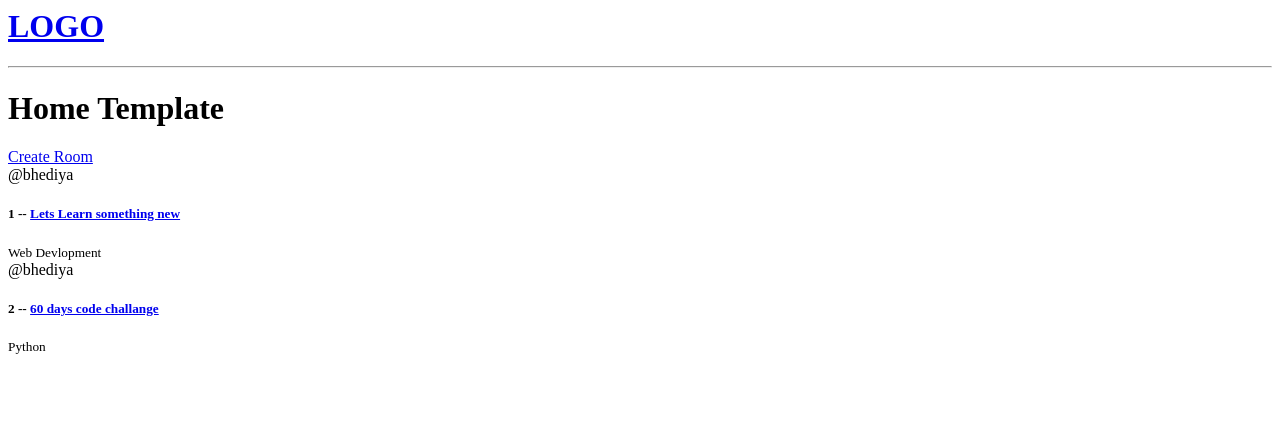
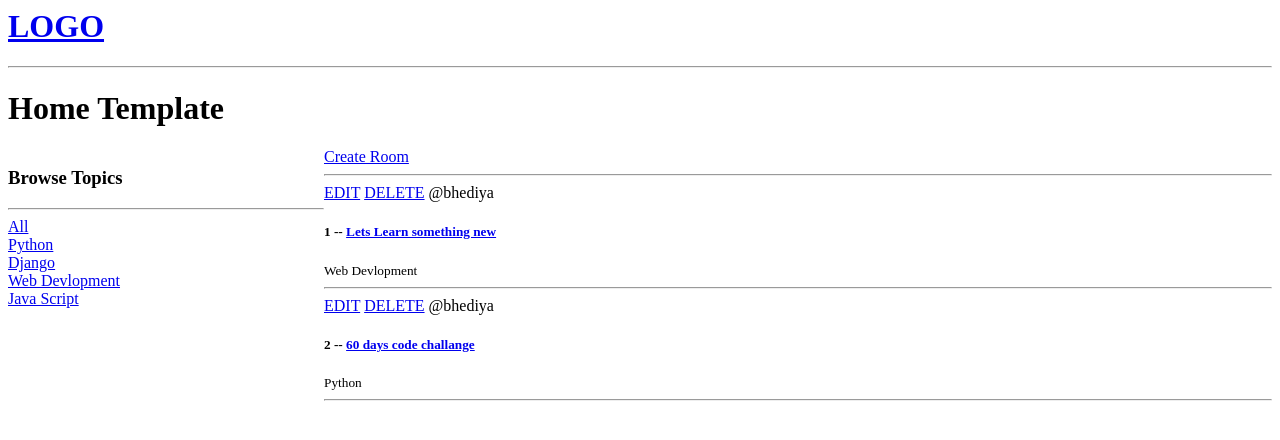
Before and after one commit to VaibhavSiroha/studybud, a Django app: page / in a window 1280 px wide. Shown: the top 440 px of the page. Run offline with Django 5.2, Linux system fonts and the light colour scheme; data comes from the database, SQL or seed files in the repository; both versions use the stored data as it was after the commit.

Commit message:
added a topics div

```diff
--- a/base/models.py
+++ b/base/models.py
@@ -14,6 +14,8 @@ class Room(models.Model):
     #participents=
     updated=models.DateTimeField(auto_now=True)
     created=models.DateTimeField(auto_now_add=True)
+    class Meta:
+        ordering=['-updated','-created']
     def __str__(self):
         return self.name
 
--- a/base/templates/base/home.html
+++ b/base/templates/base/home.html
@@ -1,16 +1,40 @@
 {% extends 'main.html' %}
 {% block content %}
 
+<style>
+    .home-container{
+        display: grid;
+        grid-template-columns: 1fr 3fr;
+    }
+</style>
+
 <h1>Home Template</h1>
 
+<div class="home-container">
+    <div>
+        <h3>Browse Topics</h3>
+        <hr>
+        <div>
+            <a href="{% url 'home' %}">All</a>
+        </div>
+        {% for topic in topics %}
+            <div>
+                <a href="{% url 'home' %}?q={{topic.name}}">{{topic}}</a>
+            </div>
+        {% endfor %}
+    </div>
     <div>
         <a href="{% url 'create-room' %}">Create Room</a>
+        <hr>
         <div>
             {% for room in rooms %}
                 <div>
+                    <a href="{% url 'update-room' room.id %}">EDIT</a>
+                    <a href="{% url 'delete-room' room.id %}">DELETE</a>
                     <span>@{{room.host.username}}</span>
                     <h5>{{room.id}} -- <a href="{% url 'room' room.id %}">{{room.name}}</a></h5>
                     <small>{{room.topic.name}}</small>
+                    <hr>
                 </div>
 
         {% endfor %}
@@ -18,4 +42,6 @@
         </div>
     </div>
 
+</div>
+
 {% endblock content %}
--- a/base/urls.py
+++ b/base/urls.py
@@ -4,5 +4,7 @@ from . import views
 urlpatterns=[
     path('',views.home,name="home"),
     path('room/<str:pk>/', views.room,name="room"),
-    path('create-room/',views.createRoom,name='create-room')
+    path('create-room/',views.createRoom,name='create-room'),
+    path('update-room/<str:pk>/',views.updateRoom,name='update-room'),
+    path('delete-room/<str:pk>/',views.deleteRoom,name='delete-room')
 ]
--- a/base/views.py
+++ b/base/views.py
@@ -1,5 +1,5 @@
 from django.shortcuts import render,redirect
-from .models import Room
+from .models import Room,Topic
 from .forms import RoomForm
 '''
 rooms=[
@@ -9,10 +9,11 @@ rooms=[
 ]
 '''
 
-def home(requset):
+def home(request):
     rooms=Room.objects.all()
-    context={'rooms':rooms}
-    return render(requset,'base/home.html',context)
+    topics=Topic.objects.all()
+    context={'rooms':rooms,'topics':topics}
+    return render(request,'base/home.html',context)
 
 def room(requset,pk):
     room= Room.objects.get(id=pk)
@@ -28,3 +29,24 @@ def createRoom(request):
             return redirect('home')
     context={'form':form}
     return render(request,'base/room_form.html',context)
+
+def updateRoom(request,pk):
+    room=Room.objects.get(id=pk)
+    form=RoomForm(instance=room)
+
+    if request.method=='POST':
+        form=RoomForm(request.POST,instance=room)
+        if form.is_valid():
+            form.save()
+            return redirect('home')
+
+    context={'form':form}
+    return render(request,'base/room_form.html',context)
+
+def deleteRoom(request,pk):
+    room=Room.objects.get(id=pk)
+    if request.method=='POST':
+        room.delete()
+        return redirect('home')
+    context={'obj':room}
+    return render(request,'base/delete.html',context)
```
Also changed, not shown: base/templates/base/delete.html (added, +11 -0 lines), db.sqlite3. Lines whose indentation alone changed are shown as unchanged.
